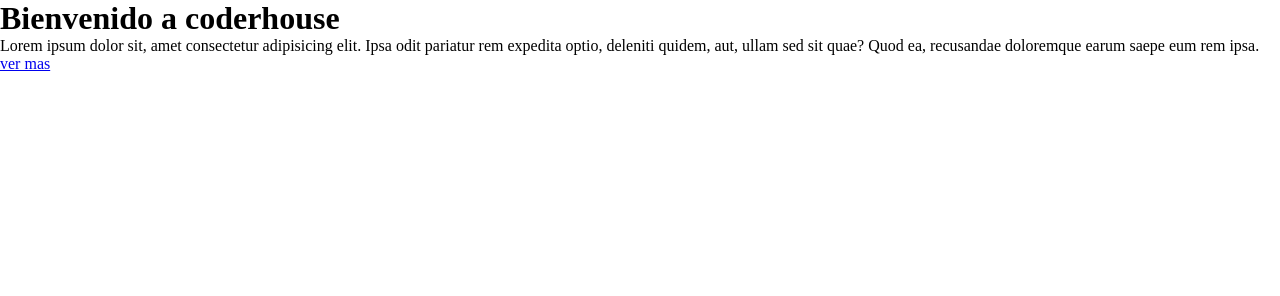
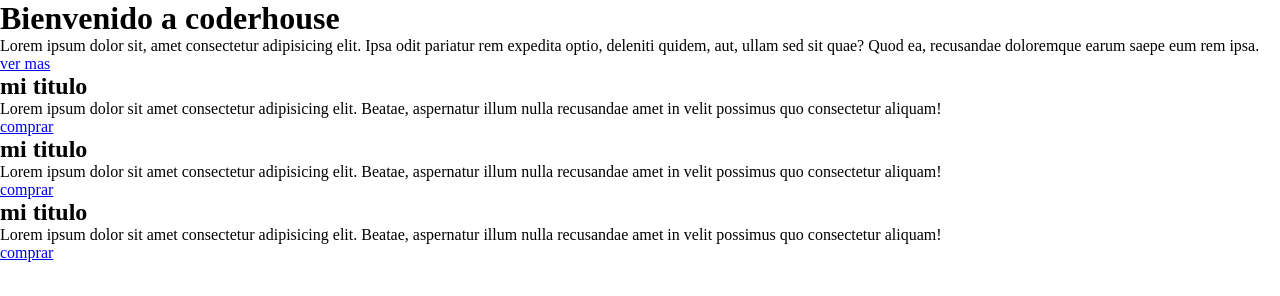
Before and after one commit to codercabral/comision-53790, a plain HTML site: page index.html in a window 1280 px wide. Drawn offline with Linux system fonts and the light colour scheme.

Commit message:
agrego un section con 3 articulos

```diff
--- a/index.html
+++ b/index.html
@@ -10,5 +10,22 @@
     <h1>Bienvenido a coderhouse</h1>
     <p>Lorem ipsum dolor sit, amet consectetur adipisicing elit. Ipsa odit pariatur rem expedita optio, deleniti quidem, aut, ullam sed sit quae? Quod ea, recusandae doloremque earum saepe eum rem ipsa.</p>
     <a href="#">ver mas</a>
+    <section>
+        <article>
+            <h2>mi titulo</h2>
+            <p>Lorem ipsum dolor sit amet consectetur adipisicing elit. Beatae, aspernatur illum nulla recusandae amet in velit possimus quo consectetur aliquam!</p>
+            <a href="#">comprar</a>
+        </article>
+        <article>
+            <h2>mi titulo</h2>
+            <p>Lorem ipsum dolor sit amet consectetur adipisicing elit. Beatae, aspernatur illum nulla recusandae amet in velit possimus quo consectetur aliquam!</p>
+            <a href="#">comprar</a>
+        </article>
+        <article>
+            <h2>mi titulo</h2>
+            <p>Lorem ipsum dolor sit amet consectetur adipisicing elit. Beatae, aspernatur illum nulla recusandae amet in velit possimus quo consectetur aliquam!</p>
+            <a href="#">comprar</a>
+        </article>
+    </section>
 </body>
 </html>
```
